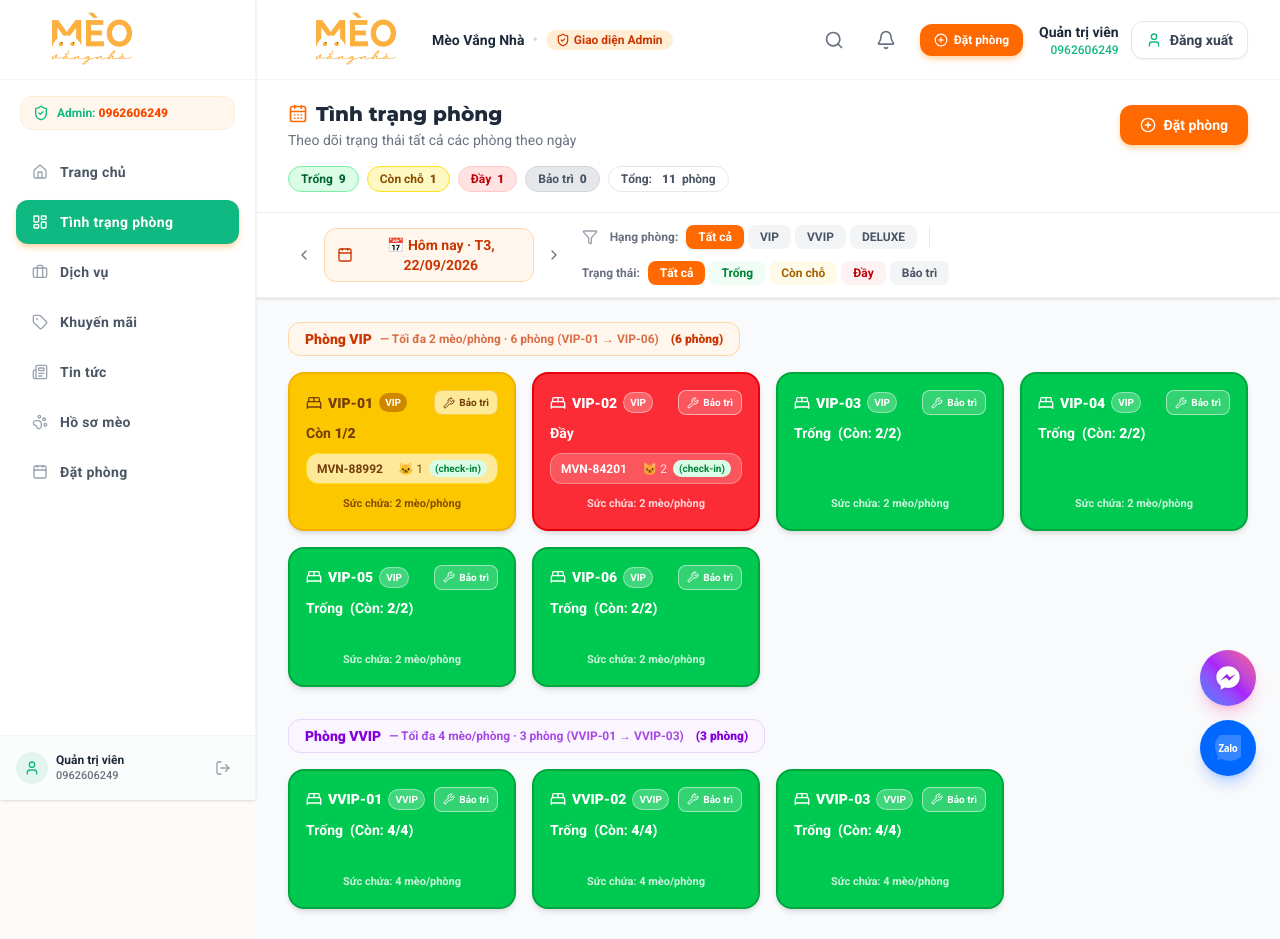
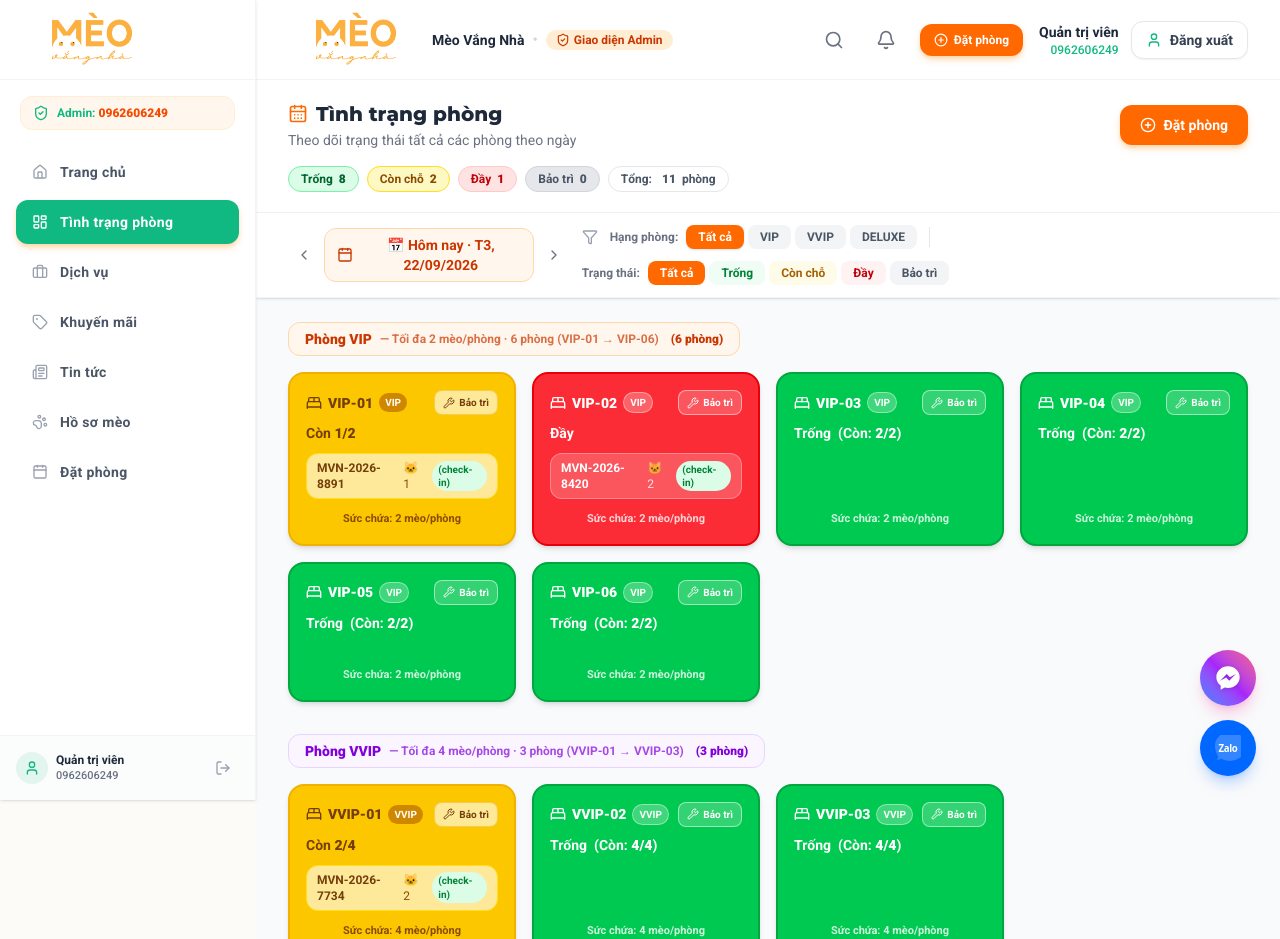
Before and after one commit to quangtrung250125/meo-vang-nha, a React (Vite) app: page /admin/room-status in a window 1280 px wide. Shown: the top 939 px of the page. Built offline with nearby package versions, Linux system fonts and the light colour scheme.

Commit message:
revert(Chi): khoi phuc ve phien ban truoc do, xoa logic loc ma dat phong theo thoi gian thuc te

```diff
--- a/Chi/RoomStateContext.jsx
+++ b/Chi/RoomStateContext.jsx
@@ -35,8 +35,7 @@ export const ROOM_CONFIG = [
 export const INITIAL_BOOKINGS = {
   'VIP-01': [
     {
-      code: 'MVN-88992',
-      id: 'MVN-88992',
+      code: 'MVN-2026-8891',
       cats: 1,
       status: 'check-in',
       ownerName: 'Nguyễn Đức An',
@@ -50,8 +49,7 @@ export const INITIAL_BOOKINGS = {
   ],
   'VIP-02': [
     {
-      code: 'MVN-84201',
-      id: 'MVN-84201',
+      code: 'MVN-2026-8420',
       cats: 2,
       status: 'check-in',
       ownerName: 'Trần Thị Mai',
@@ -69,8 +67,7 @@ export const INITIAL_BOOKINGS = {
   'VIP-06': [],
   'VVIP-01': [
     {
-      code: 'MVN-77341',
-      id: 'MVN-77341',
+      code: 'MVN-2026-7734',
       cats: 2,
       status: 'check-in',
       ownerName: 'Lê Hoàng Long',
@@ -89,108 +86,13 @@ export const INITIAL_BOOKINGS = {
 };
 
 // ─────────────────────────────────────────────
-// Helper: Chuẩn hóa ngày về dạng YYYY-MM-DD
+// Helper: Tính trạng thái phòng
 // ─────────────────────────────────────────────
-export function formatDateKey(date) {
-  if (!date) return '';
-  if (date instanceof Date && !isNaN(date.getTime())) {
-    const y = date.getFullYear();
-    const m = String(date.getMonth() + 1).padStart(2, '0');
-    const d = String(date.getDate()).padStart(2, '0');
-    return `${y}-${m}-${d}`;
-  }
-  if (typeof date === 'string') {
-    const trimmed = date.trim();
-    // YYYY-MM-DD hoặc YYYY-MM-DDTHH:mm:ss
-    if (/^\d{4}-\d{1,2}-\d{1,2}/.test(trimmed)) {
-      const parts = trimmed.split('T')[0].split('-');
-      const y = parts[0];
-      const m = parts[1].padStart(2, '0');
-      const d = parts[2].padStart(2, '0');
-      return `${y}-${m}-${d}`;
-    }
-    // DD/MM/YYYY
-    if (/^\d{1,2}\/\d{1,2}\/\d{4}/.test(trimmed)) {
-      const parts = trimmed.split('/');
-      const d = parts[0].padStart(2, '0');
-      const m = parts[1].padStart(2, '0');
-      const y = parts[2];
-      return `${y}-${m}-${d}`;
-    }
-    const parsed = new Date(trimmed);
-    if (!isNaN(parsed.getTime())) {
-      const y = parsed.getFullYear();
-      const m = String(parsed.getMonth() + 1).padStart(2, '0');
-      const d = String(parsed.getDate()).padStart(2, '0');
-      return `${y}-${m}-${d}`;
-    }
-  }
-  return '';
-}
-
-// ─────────────────────────────────────────────
-// Helper: Chuẩn hóa mã đặt phòng về chuẩn 5 chữ số MVN-XXXXX
-// ─────────────────────────────────────────────
-export function normalizeBookingCode(code) {
-  if (!code) return code;
-  if (typeof code === 'string' && code.startsWith('MVN-2026-')) {
-    const tail = code.replace('MVN-2026-', '');
-    if (tail === '8891') return 'MVN-88992';
-    if (tail === '8420') return 'MVN-84201';
-    if (tail === '7734') return 'MVN-77341';
-    return `MVN-${tail.padEnd(5, '0')}`;
-  }
-  return code;
-}
-
-// ─────────────────────────────────────────────
-// Helper: Kiểm tra đơn đặt phòng có hiệu lực trên ngày đang xem hay không
-// Quy tắc hiển thị: Ngày đang xem nằm trong khoảng lưu trú [checkIn, checkOut]
-// Không làm thay đổi hay sửa đổi dữ liệu/mã của các booking đã lưu
-// ─────────────────────────────────────────────
-export function isBookingActiveOnDate(booking, targetDate) {
-  if (!booking) return false;
-  if (!targetDate) return true; // Không truyền ngày thì hiển thị
-  const tKey = formatDateKey(targetDate);
-  if (!tKey) return true;
-
-  // Lấy ngày nhận và ngày trả của booking (không thay đổi booking gốc)
-  let inKey = formatDateKey(booking.checkIn || booking.checkInDate || booking.check_in);
-  let outKey = formatDateKey(booking.checkOut || booking.checkOutDate || booking.check_out);
-
-  // Nếu là booking ban đầu mà dữ liệu cũ thiếu trường ngày, tra cứu ngày gốc tương ứng
-  if ((!inKey || !outKey) && booking.code) {
-    const normCode = normalizeBookingCode(booking.code);
-    for (const rid of Object.keys(INITIAL_BOOKINGS)) {
-      const found = INITIAL_BOOKINGS[rid].find(
-        (b) => b.code === booking.code || b.code === normCode || normalizeBookingCode(b.code) === normCode
-      );
-      if (found) {
-        inKey = inKey || formatDateKey(found.checkIn);
-        outKey = outKey || formatDateKey(found.checkOut);
-        break;
-      }
-    }
-  }
-
-  // Nếu không xác định được ngày, vẫn giữ hiển thị (bảo toàn booking trước đó)
-  if (!inKey || !outKey) return true;
-
-  // Quy tắc: Ngày đang xem nằm trong khoảng [checkIn, checkOut]
-  return tKey >= inKey && tKey <= outKey;
-}
-
-// ─────────────────────────────────────────────
-// Helper: Tính trạng thái phòng theo ngày
-// ─────────────────────────────────────────────
-export function getRoomStatus(roomId, bookings, isMaintenance, targetDate = null) {
+export function getRoomStatus(roomId, bookings, isMaintenance) {
   if (isMaintenance) return 'maintenance';
   const room = ROOM_CONFIG.find((r) => r.id === roomId);
   if (!room) return 'empty';
-  const allBks = (bookings[roomId] || []).filter((b) => !b.code?.includes('BK'));
-  const bks = targetDate
-    ? allBks.filter((b) => isBookingActiveOnDate(b, targetDate))
-    : allBks;
+  const bks = (bookings[roomId] || []).filter((b) => !b.code?.includes('BK'));
   const total = bks.reduce((s, b) => s + b.cats, 0);
   if (total === 0) return 'empty';
   if (total < room.capacity) return 'available';
@@ -236,47 +138,20 @@ const getInitialMaintenance = () => {
   }
 };
 
-/**
- * Khởi tạo danh sách booking:
- * Giữ nguyên 100% tất cả các booking trước đó từ localStorage,
- * tự động chuẩn hóa các mã dạng MVN-2026-XXXX cũ sang chuẩn MVN-XXXXX 5 chữ số.
- */
 const getInitialBookings = () => {
   try {
     const saved = localStorage.getItem('mvn_room_bookings');
     if (saved) {
       const parsed = JSON.parse(saved);
-      const result = { ...INITIAL_BOOKINGS };
+      const cleaned = { ...INITIAL_BOOKINGS };
       let hasAny = false;
-
-      // Giữ nguyên vẹn toàn bộ danh sách booking trước đó từ storage và chuẩn hóa mã
       Object.keys(INITIAL_BOOKINGS).forEach((roomId) => {
-        if (Array.isArray(parsed[roomId]) && parsed[roomId].length > 0) {
-          hasAny = true;
-          result[roomId] = parsed[roomId].map((b) => ({
-            ...b,
-            code: normalizeBookingCode(b.code),
-            id: normalizeBookingCode(b.id || b.code),
-          }));
-        }
+        const list = (parsed[roomId] || []).filter((b) => !b.code?.includes('BK'));
+        if (list.length > 0) hasAny = true;
+        cleaned[roomId] = list;
       });
-
-      // Bảo toàn cả các phòng khác nếu có trong storage
-      Object.keys(parsed).forEach((roomId) => {
-        if (!result[roomId] && Array.isArray(parsed[roomId])) {
-          result[roomId] = parsed[roomId].map((b) => ({
-            ...b,
-            code: normalizeBookingCode(b.code),
-            id: normalizeBookingCode(b.id || b.code),
-          }));
-        }
-      });
-
       if (hasAny) {
-        try {
-          localStorage.setItem('mvn_room_bookings', JSON.stringify(result));
-        } catch (e) {}
-        return result;
+        return cleaned;
       }
     }
   } catch (e) {
@@ -557,23 +432,19 @@ export const RoomStateProvider = ({ children }) => {
    * Trả về danh sách phòng còn chỗ, nhóm theo hạng
    * Dùng bởi Step1Dates khi bấm "Kiểm tra phòng trống"
    * @param {number} catCount - số mèo cần gửi
-   * @param {Date|string|null} targetDate - ngày cần kiểm tra phòng trống (tùy chọn)
    */
   const getRoomAvailability = useCallback(
-    (catCount = 1, targetDate = null) => {
+    (catCount = 1) => {
       const order = ['VIP', 'VVIP', 'DELUXE'];
       const grouped = {};
 
       ROOM_CONFIG.forEach((room) => {
         const isMaint = !!maintenanceRooms[room.id];
-        const status = getRoomStatus(room.id, bookings, isMaint, targetDate);
+        const status = getRoomStatus(room.id, bookings, isMaint);
         // Bỏ qua phòng đang bảo trì hoặc đã đầy
         if (status === 'maintenance' || status === 'full') return;
 
-        const allBks = (bookings[room.id] || []).filter((b) => !b.code?.includes('BK'));
-        const bks = targetDate
-          ? allBks.filter((b) => isBookingActiveOnDate(b, targetDate))
-          : allBks;
+        const bks = (bookings[room.id] || []).filter((b) => !b.code?.includes('BK'));
         const used = bks.reduce((s, b) => s + b.cats, 0);
         const remaining = room.capacity - used;
 
--- a/Chi/RoomStatusPage.jsx
+++ b/Chi/RoomStatusPage.jsx
@@ -12,7 +12,7 @@ import {
   PlusCircle,
   Zap,
 } from 'lucide-react';
-import { useRoomState, ROOM_CONFIG, getRoomStatus, isBookingActiveOnDate } from './RoomStateContext';
+import { useRoomState, ROOM_CONFIG, getRoomStatus } from './RoomStateContext';
 import BookingDetailModal from './BookingDetailModal';
 
 /**
@@ -210,23 +210,11 @@ const bookingStatusBadge = (status) => {
 // ─────────────────────────────────────────────
 // RoomCard Component
 // ─────────────────────────────────────────────
-const RoomCard = ({
-  room,
-  bookings,
-  isMaintenance,
-  onToggleMaintenance,
-  newBookingIds = new Set(),
-  onBookingClick,
-  selectedDate,
-}) => {
-  const allBks = (bookings[room.id] || []).filter((b) => !b.code?.includes('BK'));
-  // Lọc theo ngày đang xem trên lịch: chỉ hiển thị mã đơn khi selectedDate nằm trong [checkIn, checkOut]
-  const bks = selectedDate
-    ? allBks.filter((b) => isBookingActiveOnDate(b, selectedDate))
-    : allBks;
+const RoomCard = ({ room, bookings, isMaintenance, onToggleMaintenance, newBookingIds = new Set(), onBookingClick }) => {
+  const bks = (bookings[room.id] || []).filter((b) => !b.code?.includes('BK'));
   const totalCats = bks.reduce((s, b) => s + b.cats, 0);
-  const remaining = Math.max(0, room.capacity - totalCats);
-  const status = getRoomStatus(room.id, bookings, isMaintenance, selectedDate);
+  const remaining = room.capacity - totalCats;
+  const status = getRoomStatus(room.id, bookings, isMaintenance);
 
   /**
    * Màu nền ô phòng theo đúng spec:
@@ -456,10 +444,10 @@ const RoomStatusPage = () => {
 
   const isToday = isSameDay(selectedDate, new Date());
 
-  // Lọc phòng theo hạng & trạng thái theo Ngày đang xem trên thanh Toolbar
+  // Lọc phòng theo hạng & trạng thái
   const filteredRooms = ROOM_CONFIG.filter((room) => {
     const isMaintenance = !!maintenanceRooms[room.id];
-    const status = getRoomStatus(room.id, bookings, isMaintenance, selectedDate);
+    const status = getRoomStatus(room.id, bookings, isMaintenance);
 
     const statusMap = {
       Trống: 'empty',
@@ -482,10 +470,10 @@ const RoomStatusPage = () => {
     }))
     .filter((g) => g.rooms.length > 0);
 
-  // Thống kê nhanh theo Ngày đang xem
+  // Thống kê nhanh
   const stats = ROOM_CONFIG.reduce((acc, room) => {
     const isMaintenance = !!maintenanceRooms[room.id];
-    const status = getRoomStatus(room.id, bookings, isMaintenance, selectedDate);
+    const status = getRoomStatus(room.id, bookings, isMaintenance);
     acc[status] = (acc[status] || 0) + 1;
     return acc;
   }, {});
@@ -695,7 +683,6 @@ const RoomStatusPage = () => {
                       onToggleMaintenance={handleToggleMaintenance}
                       newBookingIds={newBookingIds}
                       onBookingClick={handleBookingClick}
-                      selectedDate={selectedDate}
                     />
                   ))}
                 </div>
```
Also changed, not shown: 1 other file (tests, documents, lock files or other folders).
